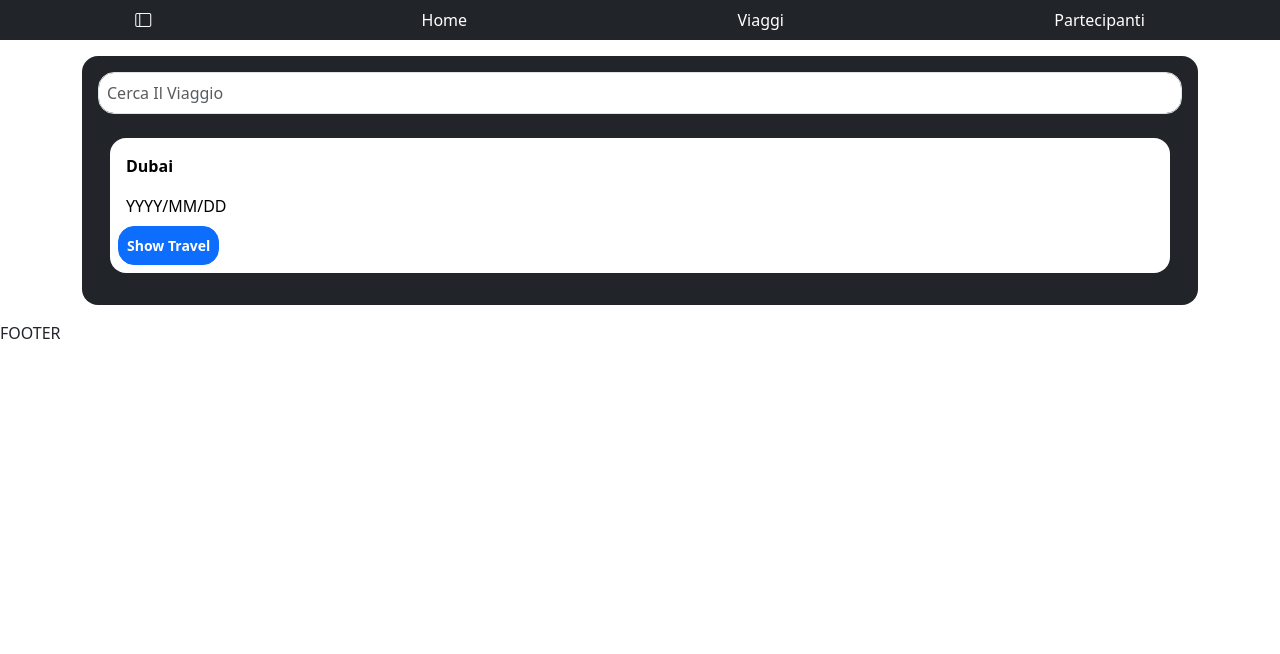
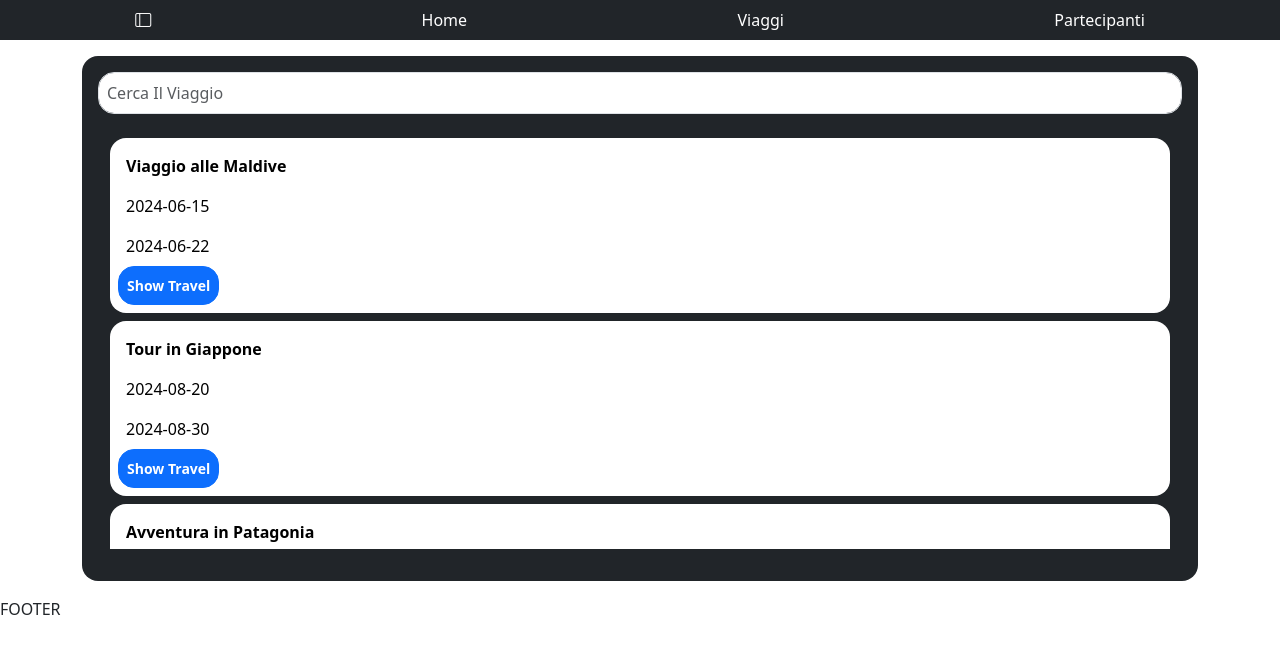
Before and after one commit to massimopallera/goloso-progetto-incredibile, a React (Vite) app: page / in a window 1280 px wide. Shown: the top 654 px of the page. Built offline with nearby package versions, Linux system fonts and the light colour scheme.

Commit message:
add cardTour

```diff
--- a/src/pages/HomePage.jsx
+++ b/src/pages/HomePage.jsx
@@ -1,3 +1,5 @@
+import CardTour from "../components/CardTour.jsx";
+
 export default function HomePage() {
     return (
         <section className='container-lg mt-3 '>
@@ -16,20 +18,7 @@ export default function HomePage() {
                 </div>
 
                 {/* card per i viaggi */}
-                <div className="container table d-flex flex-column gap-2 ">
-
-                    <div className="card-lg text-left ">
-                        <div className="card-body rounded-4 ">
-                            <div><strong>Dubai</strong></div>
-                            <div>YYYY/MM/DD</div>
-                            <button
-                                className='btn btn-primary btn-sm bg-primary rounded-4 text-white'>
-                                <strong>Show Travel</strong>
-                            </button>
-                        </div>
-                    </div>
-
-                </div>
+                <CardTour />
 
             </div>
         </section>
```
